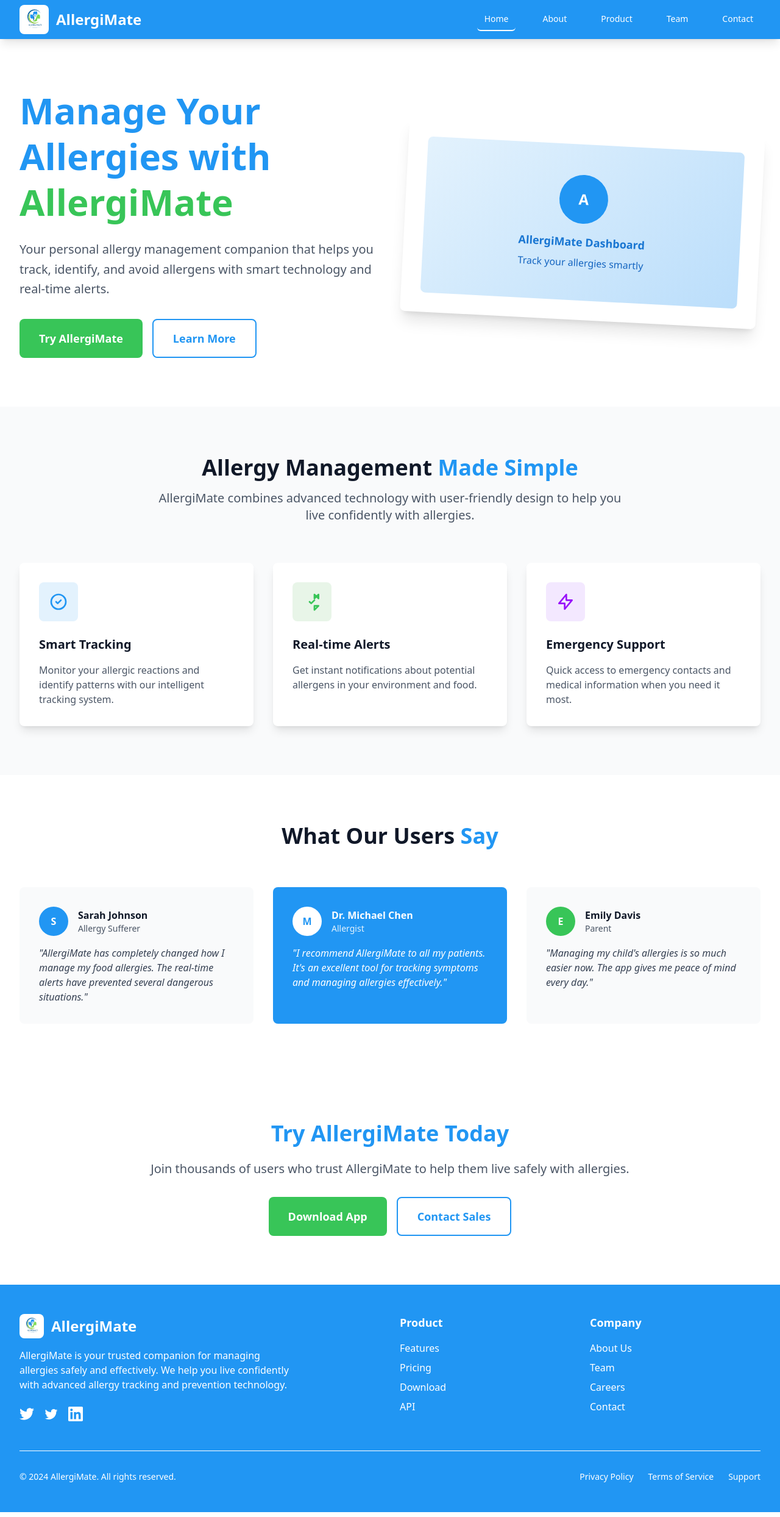
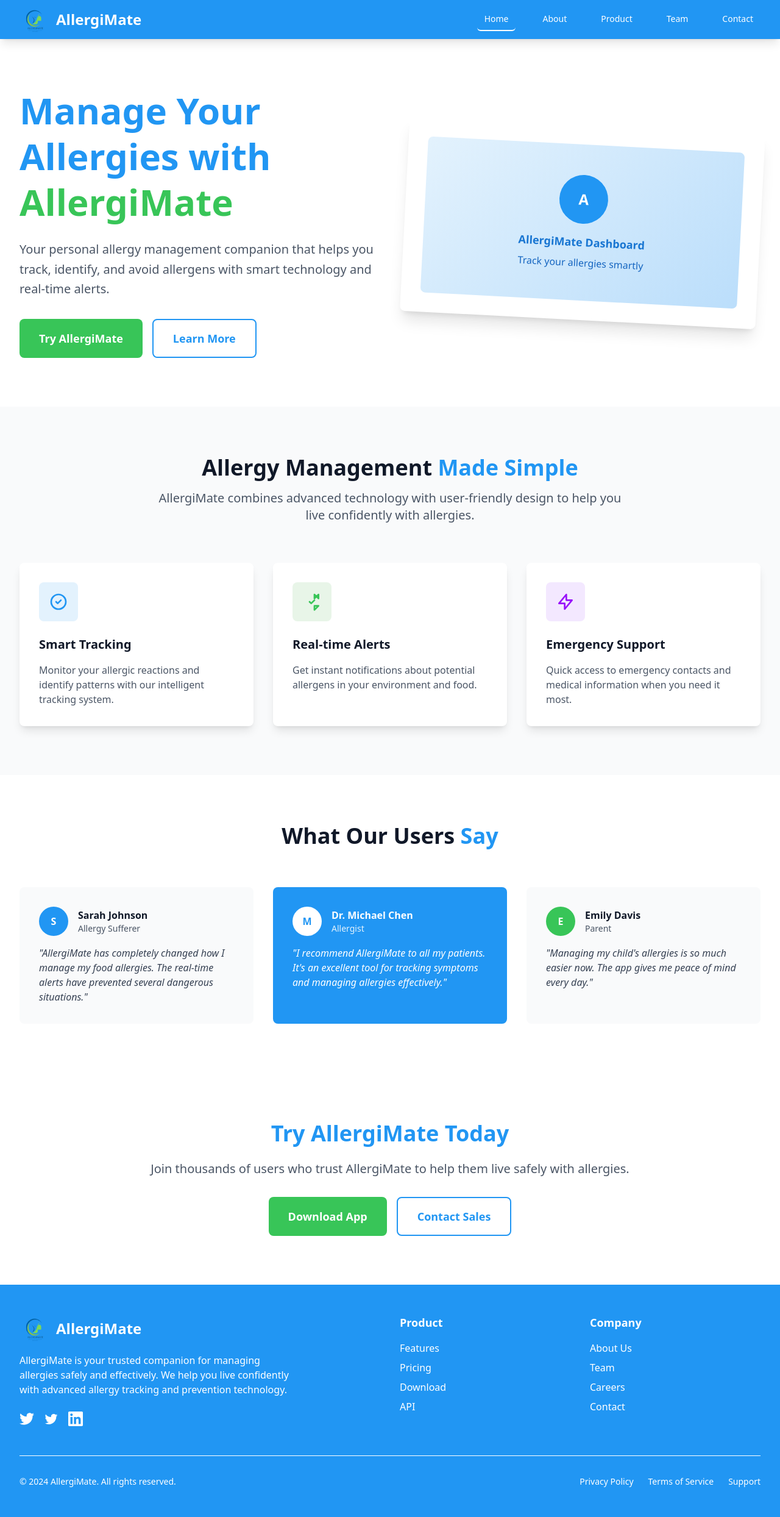
Before and after one commit to OKSamarasinghe/AllergiMate_Website, a React (Vite) app in the folder allergimateweb/: page / in a window 1280 px wide. Shown: the whole page at 61% size. Built offline with nearby package versions, Linux system fonts and the light colour scheme.

Commit message:
navbar footer complete

```diff
--- a/allergimateweb/src/components/Footer.jsx
+++ b/allergimateweb/src/components/Footer.jsx
@@ -9,10 +9,10 @@ const Footer = () => {
           {/* Company Info */}
           <div className="col-span-1 md:col-span-2">
             <div className="flex items-center space-x-3 mb-4">
-              <div className="w-10 h-10 rounded-lg flex items-center justify-center p-1 bg-white">
-                <img src={logo} alt="AllergiMate Logo" className="w-full h-full object-contain" />
-              </div>
-              <h2 className="text-2xl font-bold text-white">AllergiMate</h2>
+                <div className="w-12 h-12 flex items-center justify-center">
+                    <img src={logo} alt="AllergiMate Logo" className="w-15 h-15 object-contain mt-2" />
+                </div>
+                <h2 className="text-2xl font-bold text-white">AllergiMate</h2>
             </div>
             <p className="text-white mb-6 max-w-md">
               AllergiMate is your trusted companion for managing allergies safely and effectively.
--- a/allergimateweb/src/components/Navbar.jsx
+++ b/allergimateweb/src/components/Navbar.jsx
@@ -11,11 +11,11 @@ const Navbar = () => {
         <div className="flex justify-between items-center h-16">
           {/* Logo and Company Name */}
           <div className="flex items-center space-x-3">
-            <div className="w-12 h-12 rounded-lg flex items-center justify-center p-1 bg-white" >
-              <img src={logo} alt="AllergiMate Logo" className="w-full h-full object-contain" />
-            </div>
-            <h1 className="text-2xl font-bold text-white">AllergiMate</h1>
+            <div className="w-12 h-12 flex items-center justify-center">
+                <img src={logo} alt="AllergiMate Logo" className="w-15 h-15 object-contain mt-2" />
           </div>
+        <h1 className="text-2xl font-bold text-white">AllergiMate</h1>
+        </div>
 
           {/* Desktop Navigation */}
           <div className="hidden md:block">
```
